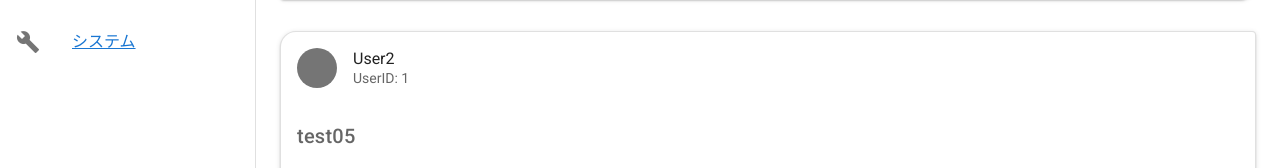
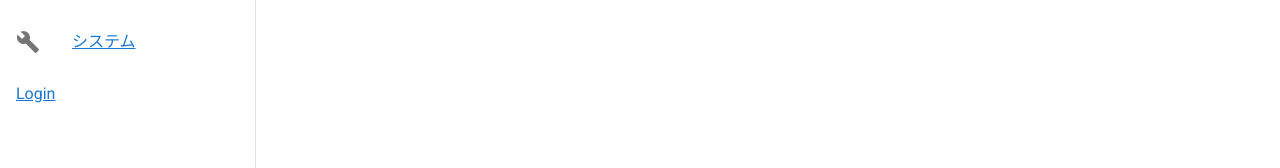
Before and after one commit to Sora-210/GeekCampHackathon2021-vol12, a Vue app in the folder front/hackathon-geekcamp-vol12/: page /#/ in a window 1280 px wide. Shown: the part 355-523 px from the top of the page. Built offline with nearby package versions, Linux system fonts and the light colour scheme.

Commit message:
[add] ログインページを追加

```diff
--- a/front/hackathon-geekcamp-vol12/src/App.vue
+++ b/front/hackathon-geekcamp-vol12/src/App.vue
@@ -46,6 +46,12 @@
             </v-list-item-title></v-list-item-content>
           </v-list-item>
 
+          <v-list-item>
+            <v-list-item-content><v-list-item-title>
+              <router-link :to="{name: 'Login'}" class="signup-link">Login</router-link>
+            </v-list-item-title></v-list-item-content>
+          </v-list-item>
+
         </v-list>
       </v-navigation-drawer>
 
@@ -67,7 +73,7 @@ export default {
   data: () => ({
     id: 123,
     drawer: null,
-    links: [['mdi-home', 'タイムライン', 'Top'], ['mdi-bullseye-arrow', '目標', 'Target'], ['mdi-magnify', '検索', 'Search'], ['mdi-cog-outline', '設定', 'Setting'], ['mdi-wrench', 'システム', 'System']]
+    links: [['mdi-home', 'タイムライン', 'Home'], ['mdi-bullseye-arrow', '目標', 'Target'], ['mdi-magnify', '検索', 'Search'], ['mdi-cog-outline', '設定', 'Setting'], ['mdi-wrench', 'システム', 'System']]
   })
 
 }
--- /dev/null
+++ b/front/hackathon-geekcamp-vol12/src/components/Login.vue
@@ -0,0 +1,10 @@
+<template>
+  <v-container>
+    <div :class="[`text-h3`,`mb-8`]" class="transition-swing" v-text="'ログイン'"></div>
+  </v-container>
+</template>
+
+<script>
+export default {
+}
+</script>
--- a/front/hackathon-geekcamp-vol12/src/router/index.js
+++ b/front/hackathon-geekcamp-vol12/src/router/index.js
@@ -2,6 +2,8 @@ import Vue from 'vue'
 import Router from 'vue-router'
 
 import Top from '@/components/Top'
+import Home from '@/components/Home'
+import Login from '@/components/Login'
 import Profile from '@/components/Profile'
 import TargetList from '@/components/TargetList'
 import Target from '@/components/Target'
@@ -17,6 +19,16 @@ export default new Router({
       path: '/',
       name: 'Top',
       component: Top
+    },
+    {
+      path: '/home',
+      name: 'Home',
+      component: Home
+    },
+    {
+      path: '/login',
+      name: 'Login',
+      component: Login
     },
     {
       path: '/user:userId',
```
Also changed, not shown: front/hackathon-geekcamp-vol12/src/components/Home.vue (renamed from front/hackathon-geekcamp-vol12/src/components/Top.vue).
